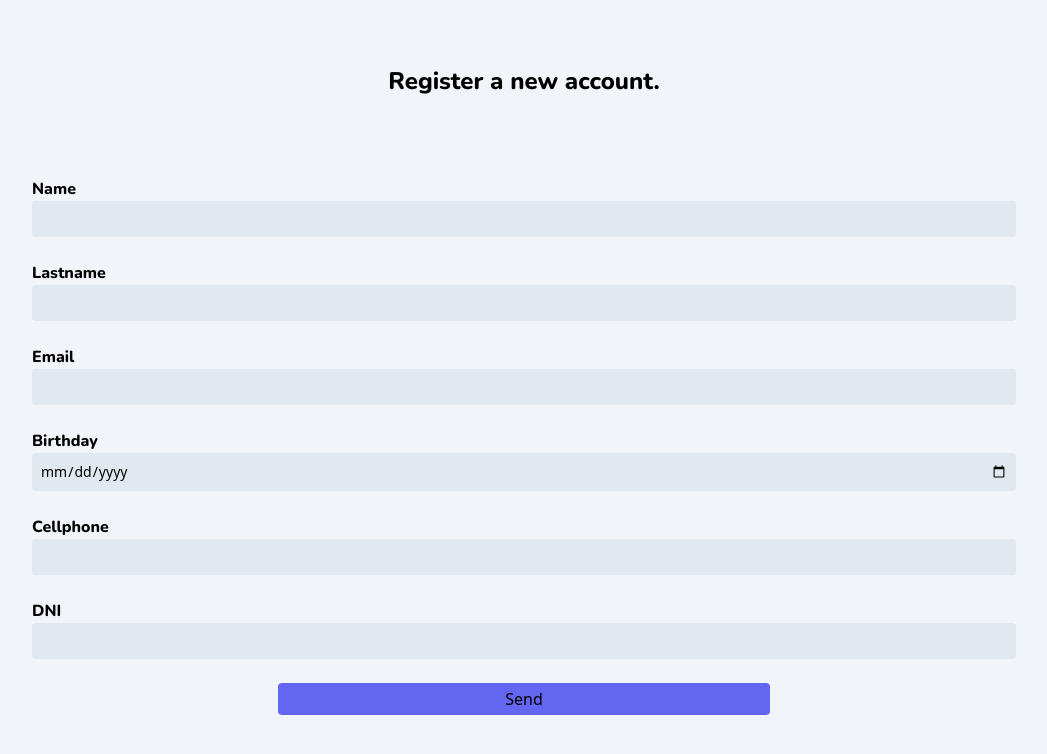
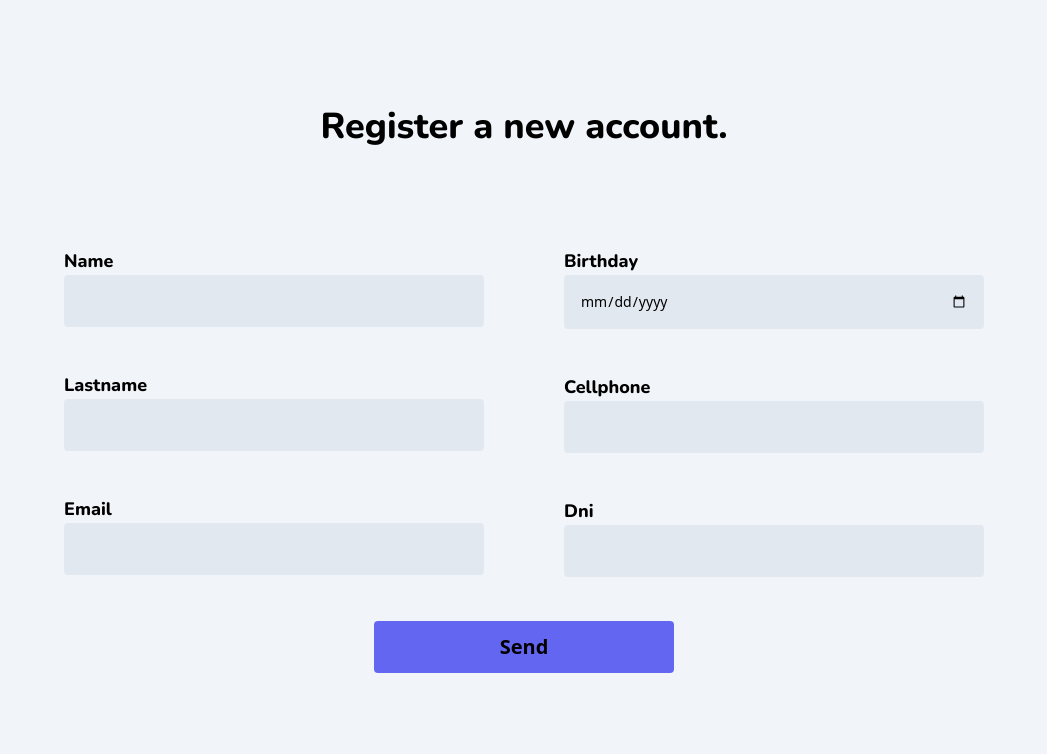
Before and after one commit to No-Country/c-14-19-t-typescript-react, a Next.js app in the folder client/: page /register in a window 1280 px wide. Shown: the top 754 px of the page, without its empty margins (116-1163 px from the left). Built offline with nearby package versions, Linux system fonts and the light colour scheme.

Commit message:
feat: responsive design to client register

```diff
--- a/client/src/app/register/page.tsx
+++ b/client/src/app/register/page.tsx
@@ -11,7 +11,7 @@ const Register = (): React.ReactElement => {
   return (
     <div className="bg-slate-100">
       <div className="flex flex-col justify-center items-center gap-10 h-screen w-screen">
-        <h1 className={`text-2xl font-semibold ${nunito.className}`}>Register a new account.</h1>
+        <h1 className={`text-2xl font-semibold ${nunito.className} tablet:text-3xl desktop:text-4xl`}>Register a new account.</h1>
         <div className="w-[80%]">
           <FormRegister />
         </div>
--- a/client/src/components/errors/SpanError.tsx
+++ b/client/src/components/errors/SpanError.tsx
@@ -3,7 +3,7 @@ import { ErrorMessage } from "formik";
 
 const SpanError = ({ prop }: { prop: string }): React.ReactElement => {
   return (
-    <span className="text-red-500 text-xs mt-1">
+    <span className="text-red-500 text-xs desktop:text-sm mt-1">
       <ErrorMessage name={prop} />
     </span>
   );
--- /dev/null
+++ b/client/src/components/labels/LabelsForm.tsx
@@ -0,0 +1,12 @@
+import React from "react";
+import { nunito } from "@/fonts/fonts";
+
+const LabelsForm = ({ htmlFor }: { htmlFor: string }): React.ReactElement => {
+  return (
+    <label htmlFor={htmlFor} className={`capitalize mt-5 font-bold ${nunito.className} desktop:text-lg desktop:mt-10`}>
+      { htmlFor }
+    </label>
+  );
+};
+
+export default LabelsForm;
--- a/client/src/components/user/register/FormRegister.tsx
+++ b/client/src/components/user/register/FormRegister.tsx
@@ -1,19 +1,19 @@
 "use client";
-import { nunito } from "@/fonts/fonts";
 import React from "react";
 import { UserRegisterTypes, UserTypesBackend, ValidationErrors } from "@/interfaces/users.interface";
 import { Formik, Form, Field } from "formik";
 import SpanError from "@/components/errors/SpanError";
 import calculateUserAge from "@/utils/calculateUserAge";
+import LabelsForm from "@/components/labels/LabelsForm";
 
 const INITIAL_VALUES = {
   name: "",
   lastname: "",
   email: "",
   birthday: "",
-  cellphone: '',
-  dni: '',
-}
+  cellphone: "",
+  dni: "",
+};
 const REGEXP = /^[a-zA-Z0-9._%+-]+@[a-zA-Z0-9.-]+\.[a-zA-Z]{2,}$/;
 
 const FormRegister = (): React.ReactElement => {
@@ -26,10 +26,10 @@ const FormRegister = (): React.ReactElement => {
       email,
       birthday,
       cellphone: parseInt(cellphone),
-      dni: parseInt(dni)
+      dni: parseInt(dni),
     };
 
-    console.log(finalResponse)
+    console.log(finalResponse);
   };
 
   const validateFields = (values: UserRegisterTypes) => {
@@ -57,69 +57,65 @@ const FormRegister = (): React.ReactElement => {
         validate={validateFields}
       >
         <Form className="flex flex-col p-5">
-          <label htmlFor="name" className={`mt-5 font-bold ${nunito.className}`}>
-            Name
-          </label>
+          <div className="flex flex-col tablet:flex-row tablet:gap-10 tablet:justify-center desktop:gap-20">
+            <div className="flex flex-col">
+              <LabelsForm htmlFor="name"/>
               <Field
-            className="placeholder:text-center outline-none bg-slate-200 p-2 rounded text-sm focus:bg-slate-300 transition-all ease-in duration-200"
+                className="placeholder:text-center outline-none bg-slate-200 p-2 rounded text-sm focus:bg-slate-300 transition-all ease-in duration-200 tablet:w-[320px] tablet:p-3 desktop:w-[420px] desktop:p-4"
                 name="name"
                 type="text"
               />
-          <SpanError prop="name"/>
+              <SpanError prop="name" />
 
-          <label htmlFor="lastname" className={`mt-5 font-bold ${nunito.className}`}>
-            Lastname
-          </label>
+              <LabelsForm htmlFor="lastname"/>
               <Field
-            className="placeholder:text-center outline-none bg-slate-200 p-2 rounded text-sm focus:bg-slate-300 transition-all ease-in duration-200"
+                className="placeholder:text-center outline-none bg-slate-200 p-2 rounded text-sm focus:bg-slate-300 transition-all ease-in duration-200 tablet:w-[320px] tablet:p-3 desktop:w-[420px] desktop:p-4"
                 name="lastname"
                 type="text"
               />
-          <SpanError prop="lastname"/>
+              <SpanError prop="lastname" />
 
-          <label htmlFor="email" className={`mt-5 font-bold ${nunito.className}`}>
-            Email
-          </label>
+              <LabelsForm htmlFor="email"/>
               <Field
-            className="placeholder:text-center outline-none bg-slate-200 p-2 rounded text-sm focus:bg-slate-300 transition-all ease-in duration-200"
+                className="placeholder:text-center outline-none bg-slate-200 p-2 rounded text-sm focus:bg-slate-300 transition-all ease-in duration-200 tablet:w-[320px] tablet:p-3 desktop:w-[420px] desktop:p-4"
                 name="email"
                 type="email"
               />
-          <SpanError prop="email"/>
+              <SpanError prop="email" />
+            </div>
 
-          <label htmlFor="birthday" className={`mt-5 font-bold ${nunito.className}`}
-          >
-            Birthday
-          </label>
+            <div className="flex flex-col">
+              <LabelsForm htmlFor="birthday"/>
               <Field
-            className="placeholder:text-center outline-none bg-slate-200 p-2 rounded text-sm focus:bg-slate-300 transition-all ease-in duration-200"
+                className="placeholder:text-center outline-none bg-slate-200 p-2 rounded text-sm focus:bg-slate-300 transition-all ease-in duration-200 tablet:w-[320px] tablet:p-3 desktop:w-[420px] desktop:p-4"
                 name="birthday"
                 type="date"
               />
-          <SpanError prop="birthday"/>
+              <SpanError prop="birthday" />
 
-          <label htmlFor="cellphone" className={`mt-5 font-bold ${nunito.className}`}>
-            Cellphone
-          </label>
+              <LabelsForm htmlFor="cellphone"/>
               <Field
-            className="placeholder:text-center outline-none bg-slate-200 p-2 rounded text-sm focus:bg-slate-300 transition-all ease-in duration-200"
+                className="placeholder:text-center outline-none bg-slate-200 p-2 rounded text-sm focus:bg-slate-300 transition-all ease-in duration-200 tablet:w-[320px] tablet:p-3 desktop:w-[420px] desktop:p-4"
                 name="cellphone"
                 type="text"
               />
-          <SpanError prop="cellphone"/>
+              <SpanError prop="cellphone" />
 
-          <label htmlFor="dni" className={`mt-5 font-bold ${nunito.className}`}>
-            DNI
-          </label>
+              <LabelsForm htmlFor="dni"/>
               <Field
-            className="placeholder:text-center outline-none bg-slate-200 p-2 rounded text-sm focus:bg-slate-300 transition-all ease-in duration-200"
+                className="placeholder:text-center outline-none bg-slate-200 p-2 rounded text-sm focus:bg-slate-300 transition-all ease-in duration-200 tablet:w-[320px] tablet:p-3 desktop:w-[420px] desktop:p-4"
                 name="dni"
                 type="text"
               />
-          <SpanError prop="dni"/>
+              <SpanError prop="dni" />
+            </div>
+          </div>
 
           <div className="w-full flex justify-center">
-            <button type="submit" className="mt-5 p-1 bg-indigo-500 rounded w-[50%]">
+            <button
+              type="submit"
+              className="mt-5 font-bold p-1 bg-indigo-500 rounded w-[50%] hover:bg-indigo-600 transition-all ease-in duration-200 tablet:p-2 tablet:mt-10 tablet:text-xl desktop:w-[300px] desktop:p-3"
+            >
               Send
             </button>
           </div>
```
Lines whose indentation alone changed are shown as unchanged.
